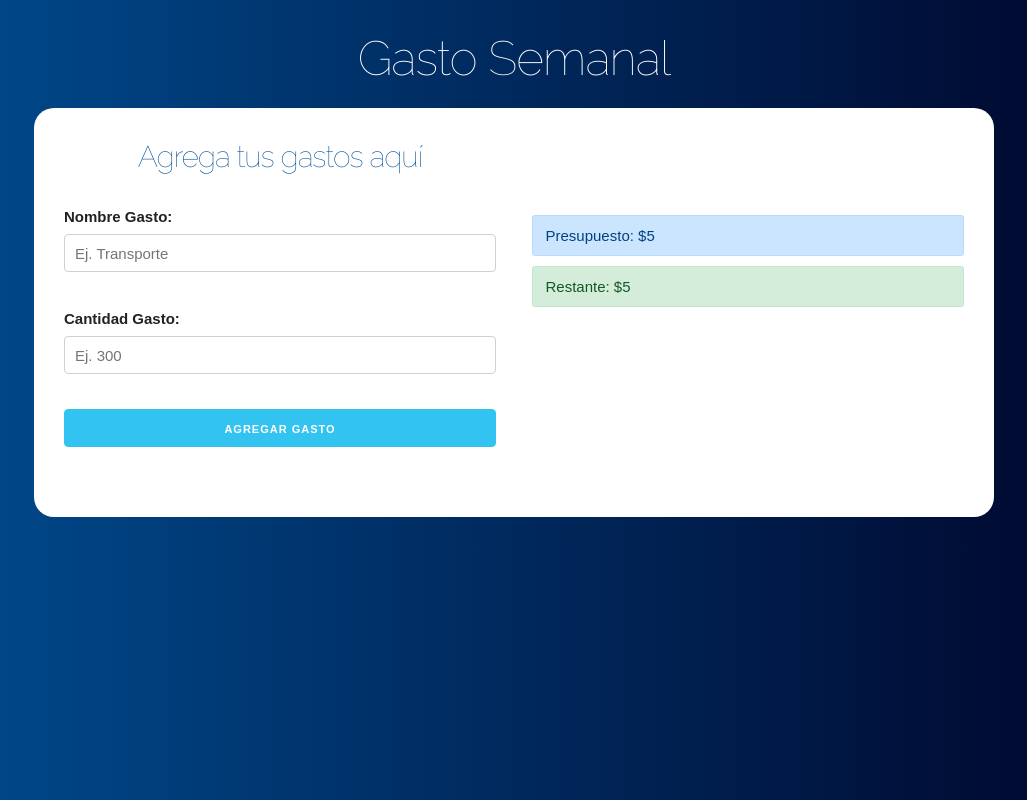
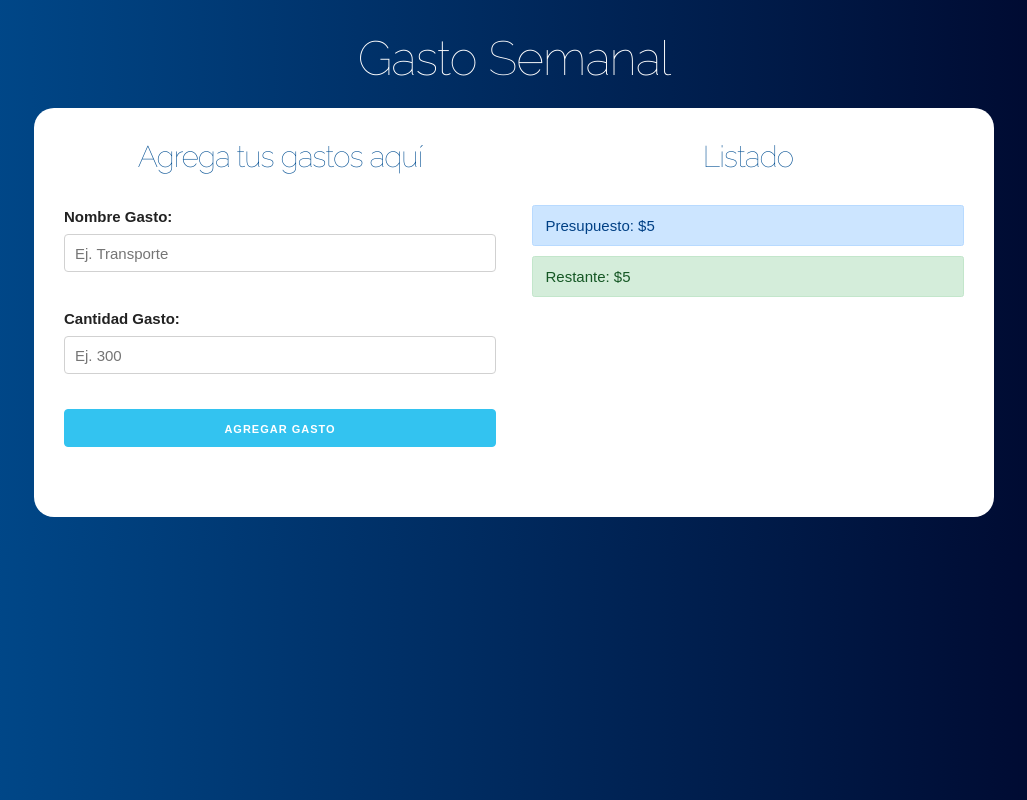
Before and after one commit to developaul/weeklyexpensemanager-react, a React (Create React App) app: page / in a window 1280 px wide. Both pictures are taken after typing "5" into the empty fields and a click on the input "Definir Presupuesto". Shown: the whole page, without its empty margins (126-1153 px from the left). Built offline with nearby package versions, Linux system fonts and the light colour scheme.

Commit message:
hotfix, styles of h2 fixed

```diff
--- a/src/components/Listado.js
+++ b/src/components/Listado.js
@@ -19,7 +19,7 @@ const Listado = ({ gastos, guardarGastos, restante, guardarRestante }) => {
 
     return (
         <div className="gastos-realizados">
-            <h1>Listado</h1>
+            <h2>Listado</h2>
 
             {
                 gastos.map( gasto => (
```
Also changed, not shown: 7 other files (tests, documents, lock files or other folders).
